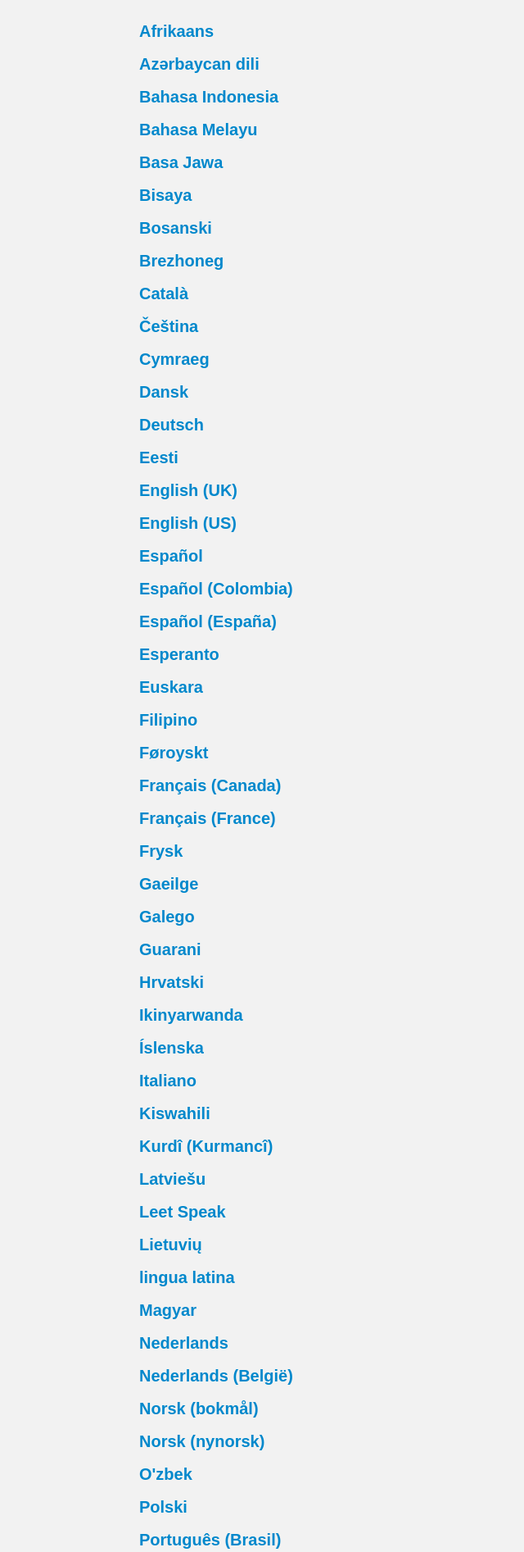
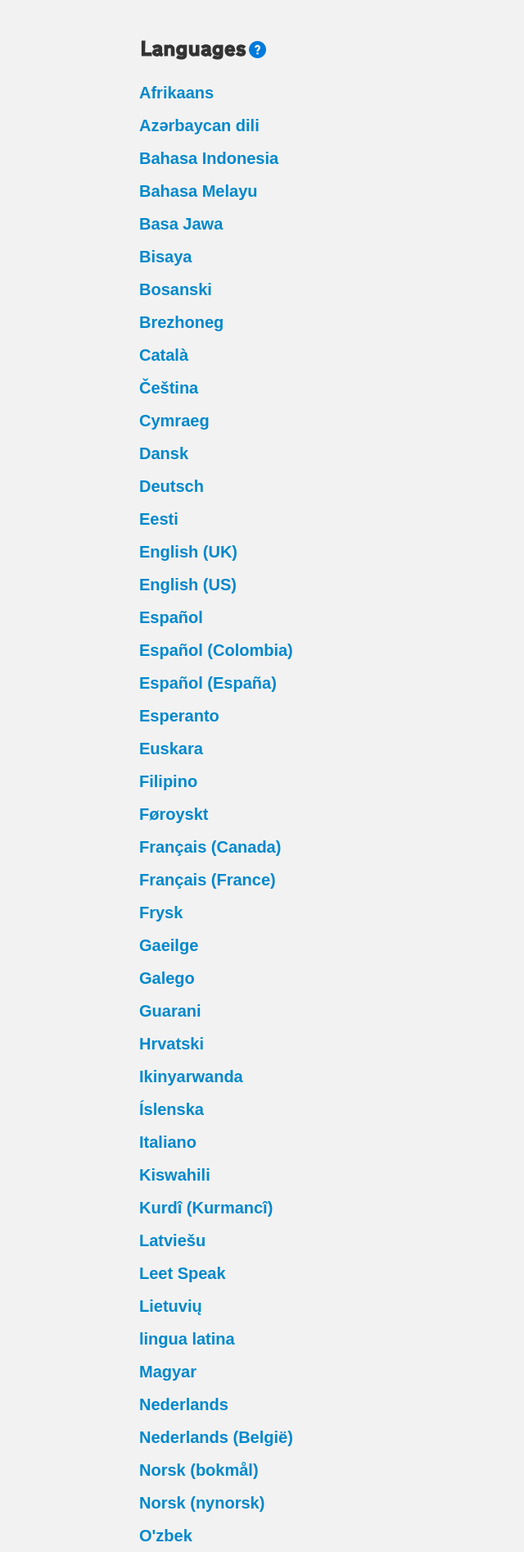
Before and after one commit to canhhs91/NHS-navigation-hack-A-E, a Django app: page /language in a window 1280 px wide. Shown: the part 32-1925 px from the top of the page at 82% size, without its empty margins (0-640 px from the left). Run offline with Django 3.2, Linux system fonts and the light colour scheme; some libraries are stand-ins or nearby versions.

```diff
--- a/core/static/language.css
+++ b/core/static/language.css
@@ -15,3 +15,8 @@ body{
     cursor: pointer;
     line-height: 40px;
 }
+
+
+.container.maincontainer {
+    padding-top: 75px;
+}
--- a/core/static/style.css
+++ b/core/static/style.css
@@ -57,8 +57,8 @@ body{
     font-size: 48px;
 }
 #welcome_screen{
-    display: none;
-    /*top: -50px;*/
+    /*display: none;*/
+    top: -50px;
     text-align: center;
     color: #fff;
     font-weight: bold;
```
